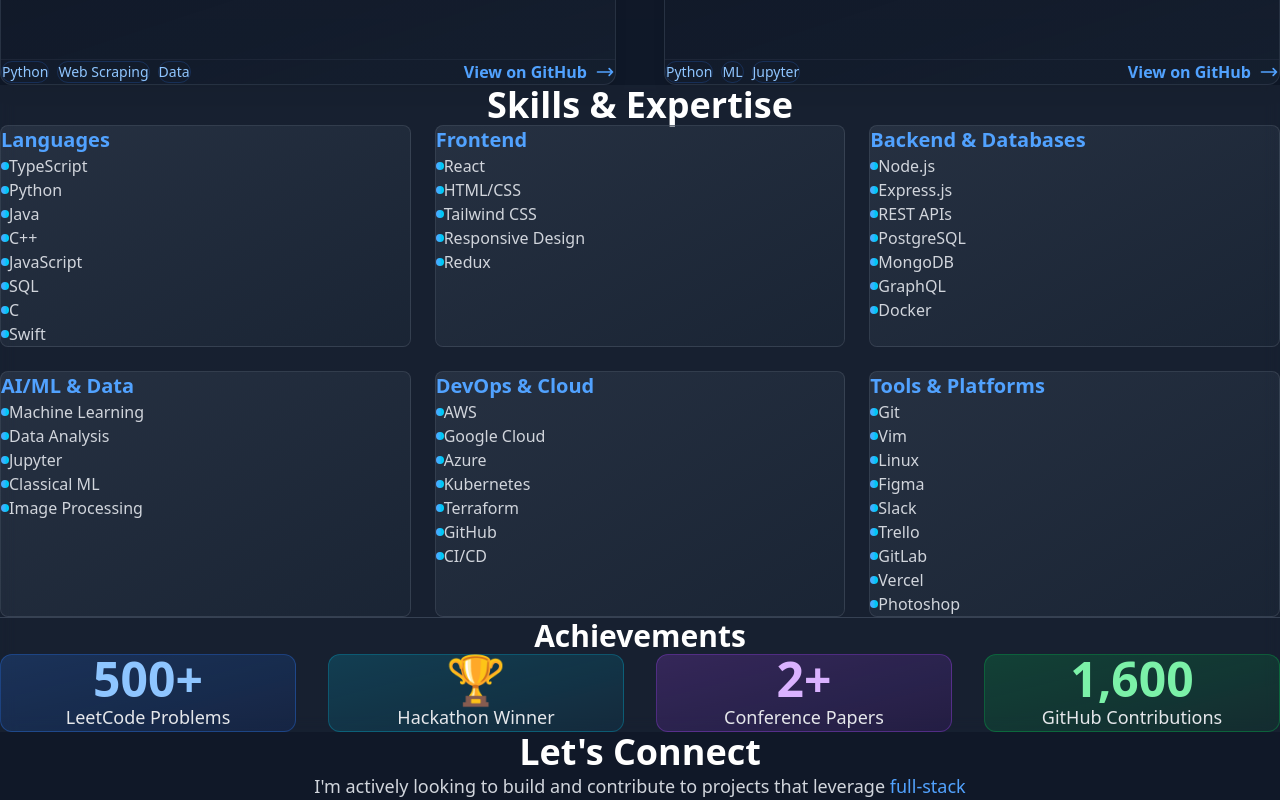
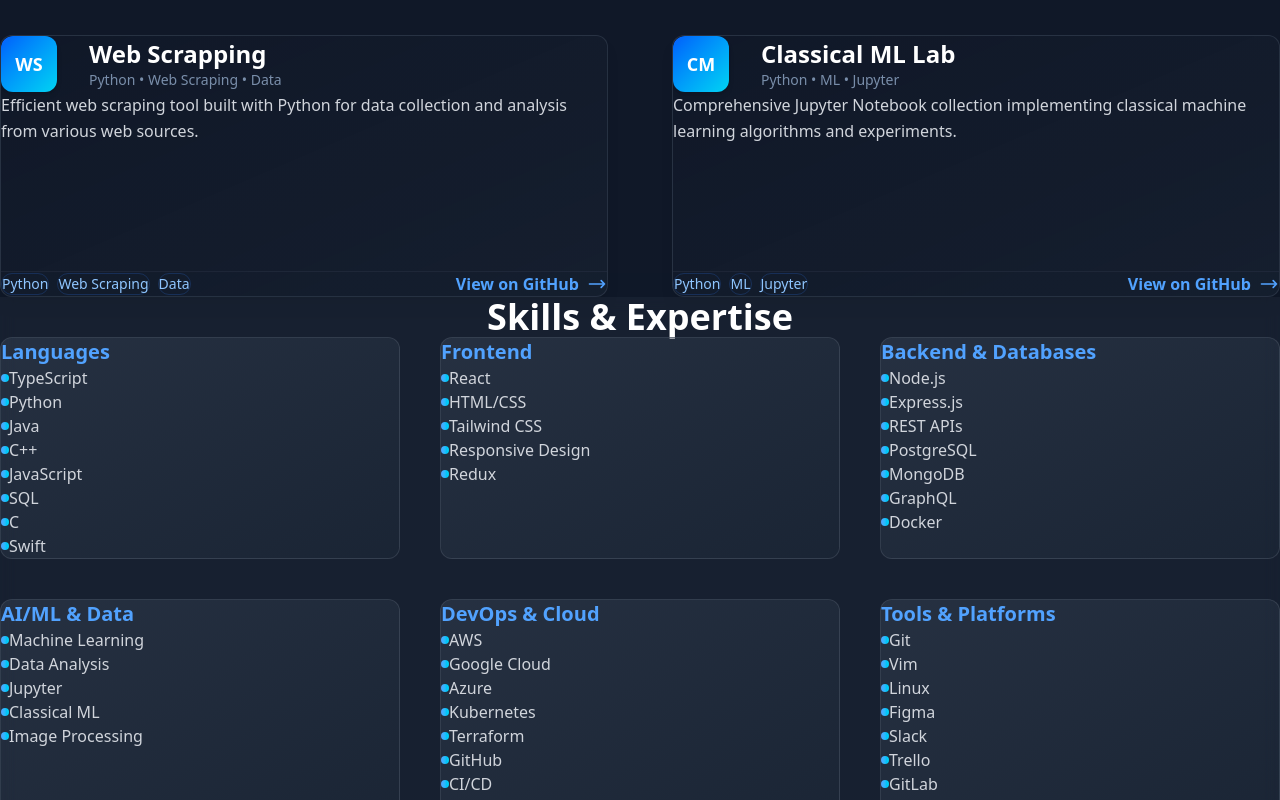
Before and after one commit to MalavyaRaval/malavyaraval.github.io, a React (Vite) app: page / in a window 1280 px wide. Shown: the part 1760-2560 px from the top of the page. Built offline with nearby package versions, Linux system fonts and the light colour scheme.

Commit message:
UI: Increase spacing and enlarge project/skills/achievements boxes

```diff
--- a/src/Home.jsx
+++ b/src/Home.jsx
@@ -329,12 +329,12 @@ export default function Home() {
       </section>
 
       {/* Projects */}
-      <section id="projects" className="py-20 bg-gray-900/80 w-full">
+      <section id="projects" className="py-28 bg-gray-900/80 w-full">
         <div className="container mx-auto">
           <h2 className="text-4xl font-bold text-white mb-12 text-center w-full">
             Featured Projects
           </h2>
-          <div className="grid grid-cols-1 sm:grid-cols-1 md:grid-cols-2 lg:grid-cols-2 gap-12 justify-center w-full">
+          <div className="grid grid-cols-1 sm:grid-cols-1 md:grid-cols-2 lg:grid-cols-2 gap-16 justify-center w-full">
             {projects.map((project) => (
               <a
                 key={project.id}
@@ -344,7 +344,7 @@ export default function Home() {
                 aria-label={`Open ${project.title} on GitHub`}
                 className="group bg-gradient-to-br from-gray-900/60 to-gray-800/40 rounded-xl shadow-lg overflow-hidden transition transform will-change-transform hover:scale-105 hover:shadow-2xl border border-gray-700/60 hover:border-blue-400/40 focus:outline-none focus-visible:ring-2 focus-visible:ring-blue-400/30"
               >
-                <div className="p-8 min-h-[200px] flex flex-col justify-between">
+                <div className="p-12 min-h-[260px] flex flex-col justify-between">
                   <div>
                     <div className="flex items-center gap-8 mb-8">
                       <div className="w-14 h-14 rounded-xl bg-gradient-to-br from-blue-600 to-cyan-400 flex items-center justify-center text-white font-extrabold text-lg shadow-md">
@@ -407,17 +407,17 @@ export default function Home() {
       {/* Skills */}
       <section
         id="skills"
-        className="py-32 bg-gray-800/50 backdrop-blur-sm w-full"
+        className="py-40 bg-gray-800/50 backdrop-blur-sm w-full"
       >
         <div className="container mx-auto">
           <h2 className="text-4xl font-bold text-white mb-12 text-center w-full">
             Skills & Expertise
           </h2>
-          <div className="grid grid-cols-1 sm:grid-cols-2 lg:grid-cols-3 gap-6 w-full">
+          <div className="grid grid-cols-1 sm:grid-cols-2 lg:grid-cols-3 gap-10 w-full">
             {skillCategories.map((category) => (
               <div
                 key={category.category}
-                className="bg-gradient-to-br from-gray-700/50 to-gray-800/50 rounded-lg p-6 border border-gray-600/50 hover:border-blue-500/50 transition"
+                className="bg-gradient-to-br from-gray-700/50 to-gray-800/50 rounded-xl p-8 border border-gray-600/50 hover:border-blue-500/50 transition"
               >
                 <h3 className="text-xl font-bold text-blue-400 mb-4">
                   {category.category}
@@ -435,37 +435,37 @@ export default function Home() {
           </div>
 
           {/* Achievements */}
-          <div className="mt-20 pt-16 border-t border-gray-700 w-full">
+          <div className="mt-24 pt-20 border-t border-gray-700 w-full">
             <h3 className="text-3xl font-bold text-white mb-12 text-center w-full">
               Achievements
             </h3>
-            <div className="grid grid-cols-1 sm:grid-cols-2 lg:grid-cols-4 gap-8 w-full">
-              <div className="bg-gradient-to-br from-blue-500/20 to-blue-600/10 rounded-xl p-10 text-center border border-blue-500/30 hover:border-blue-400/60 hover:shadow-lg hover:shadow-blue-500/20 transition duration-300 hover:scale-105">
-                <div className="text-5xl font-bold text-blue-300 mb-4">
+            <div className="grid grid-cols-1 sm:grid-cols-2 lg:grid-cols-4 gap-12 w-full">
+              <div className="bg-gradient-to-br from-blue-500/20 to-blue-600/10 rounded-xl p-12 min-h-[220px] text-center border border-blue-500/30 hover:border-blue-400/60 hover:shadow-lg hover:shadow-blue-500/20 transition duration-300 hover:scale-105">
+                <div className="text-6xl font-bold text-blue-300 mb-6">
                   500+
                 </div>
                 <p className="text-gray-200 text-lg font-medium">
                   LeetCode Problems
                 </p>
               </div>
-              <div className="bg-gradient-to-br from-cyan-500/20 to-cyan-600/10 rounded-xl p-10 text-center border border-cyan-500/30 hover:border-cyan-400/60 hover:shadow-lg hover:shadow-cyan-500/20 transition duration-300 hover:scale-105">
-                <div className="text-5xl font-bold text-cyan-300 mb-4">🏆</div>
+              <div className="bg-gradient-to-br from-cyan-500/20 to-cyan-600/10 rounded-xl p-12 min-h-[220px] text-center border border-cyan-500/30 hover:border-cyan-400/60 hover:shadow-lg hover:shadow-cyan-500/20 transition duration-300 hover:scale-105">
+                <div className="text-6xl font-bold text-cyan-300 mb-6">🏆</div>
                 <p className="text-gray-200 text-lg font-medium">
                   Hackathon Winner
                 </p>
               </div>
-              <div className="bg-gradient-to-br from-purple-500/20 to-purple-600/10 rounded-xl p-10 text-center border border-purple-500/30 hover:border-purple-400/60 hover:shadow-lg hover:shadow-purple-500/20 transition duration-300 hover:scale-105">
-                <div className="text-5xl font-bold text-purple-300 mb-4">
+              <div className="bg-gradient-to-br from-purple-500/20 to-purple-600/10 rounded-xl p-12 min-h-[220px] text-center border border-purple-500/30 hover:border-purple-400/60 hover:shadow-lg hover:shadow-purple-500/20 transition duration-300 hover:scale-105">
+                <div className="text-6xl font-bold text-purple-300 mb-6">
                   2+
                 </div>
                 <p className="text-gray-200 text-lg font-medium">
                   Conference Papers
                 </p>
               </div>
-              <div className="bg-gradient-to-br from-green-500/20 to-green-600/10 rounded-xl p-10 text-center border border-green-500/30 hover:border-green-400/60 hover:shadow-lg hover:shadow-green-500/20 transition duration-300 hover:scale-105">
-                <div className="text-5xl font-bold text-green-300 mb-4">
-                    1,600
-                  </div>
+              <div className="bg-gradient-to-br from-green-500/20 to-green-600/10 rounded-xl p-12 min-h-[220px] text-center border border-green-500/30 hover:border-green-400/60 hover:shadow-lg hover:shadow-green-500/20 transition duration-300 hover:scale-105">
+                <div className="text-6xl font-bold text-green-300 mb-6">
+                  1,600
+                </div>
                 <p className="text-gray-200 text-lg font-medium">
                   GitHub Contributions
                 </p>
```
